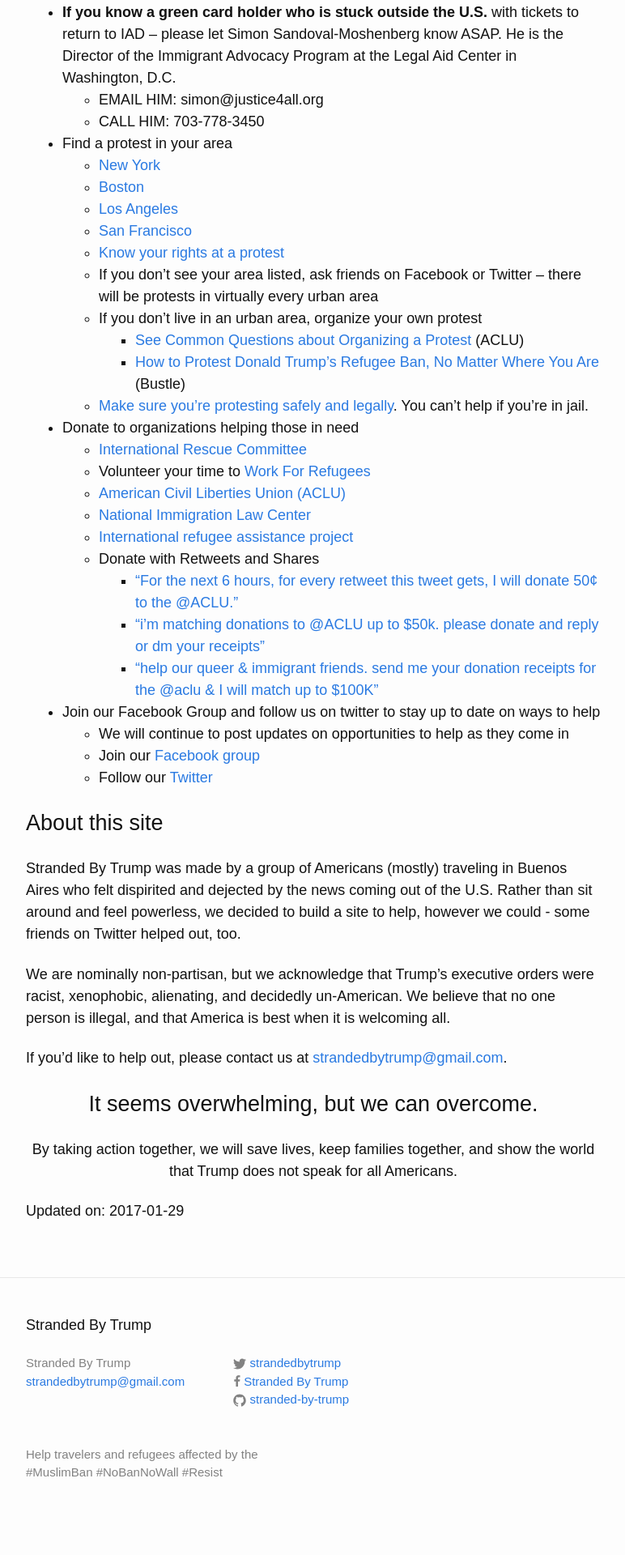
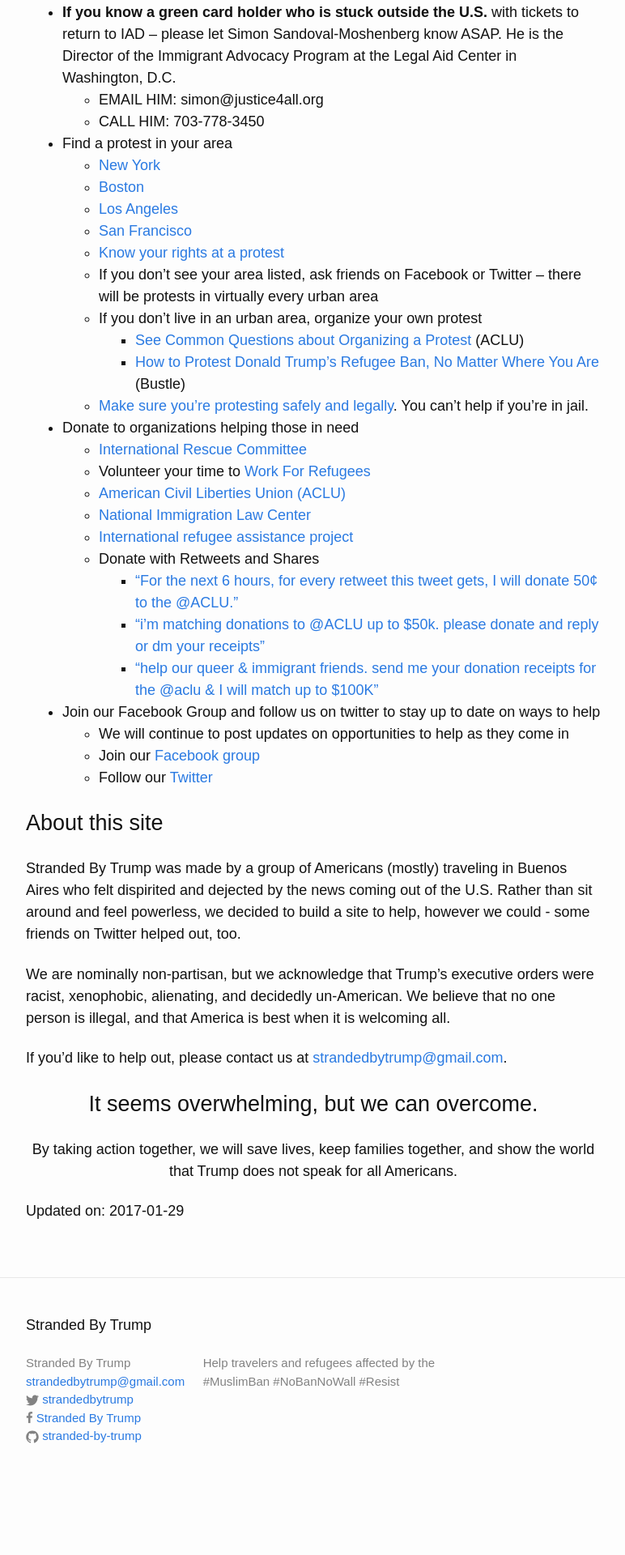
Before and after one commit to RichardLitt/stranded-by-trump, a Jekyll site: the page built from index.md, in a window 1280 px wide. Shown: the part 1794-3714 px from the top of the page at 81% size, without its empty margins (253-1025 px from the left). Built offline with Jekyll 4.4.1, drawn with Linux system fonts in a browser that asks for light colours; nearby versions of some CDN libraries; our own code applies the rules of GitHub Pages for plain Markdown files; after the commit the page ends 3669 px from its top, so only the background shows below that.

Commit message:
update footer

```diff
--- a/_includes/footer.html
+++ b/_includes/footer.html
@@ -5,7 +5,7 @@
     <h2 class="footer-heading">{{ site.title | escape }}</h2>
 
     <div class="footer-col-wrapper">
-      <div class="footer-col footer-col-1">
+      <div class="footer-col footer-col-4">
         <ul class="contact-list">
           <li>
           {% if site.author %}
@@ -17,11 +17,6 @@
           {% if site.email %}
           <li><a href="mailto:{{ site.email }}">{{ site.email }}</a></li>
           {% endif %}
-        </ul>
-      </div>
-
-      <div class="footer-col footer-col-4">
-        <ul class="social-media-list">
            {% if site.twitter_username %}
           <li>
             {% include icon-twitter.html username=site.twitter_username %}
@@ -37,7 +32,6 @@
           {% endif %}
         </ul>
       </div>
-
       <div class="footer-col footer-col-3">
         <p>{{ site.description | escape }}</p>
       </div>
```
Lines whose indentation alone changed are shown as unchanged.
